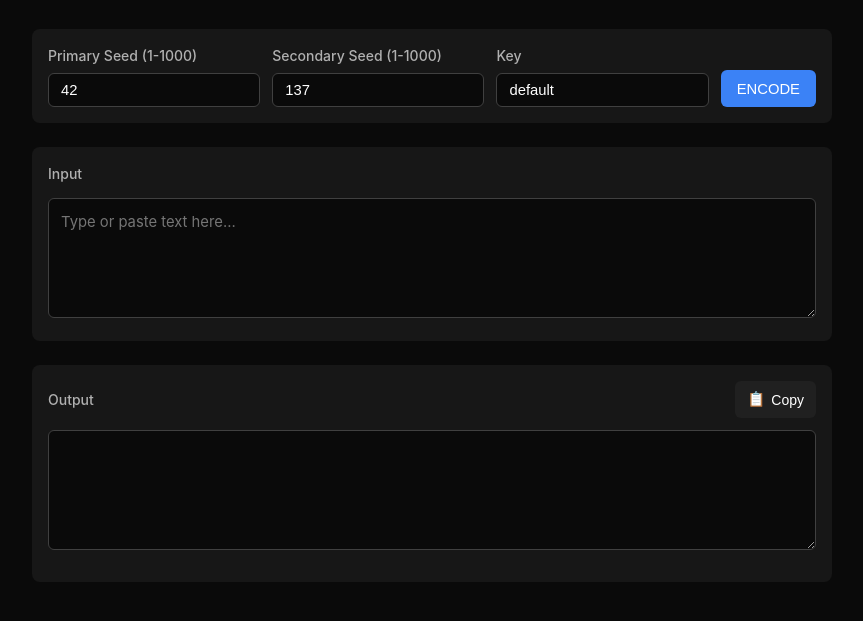
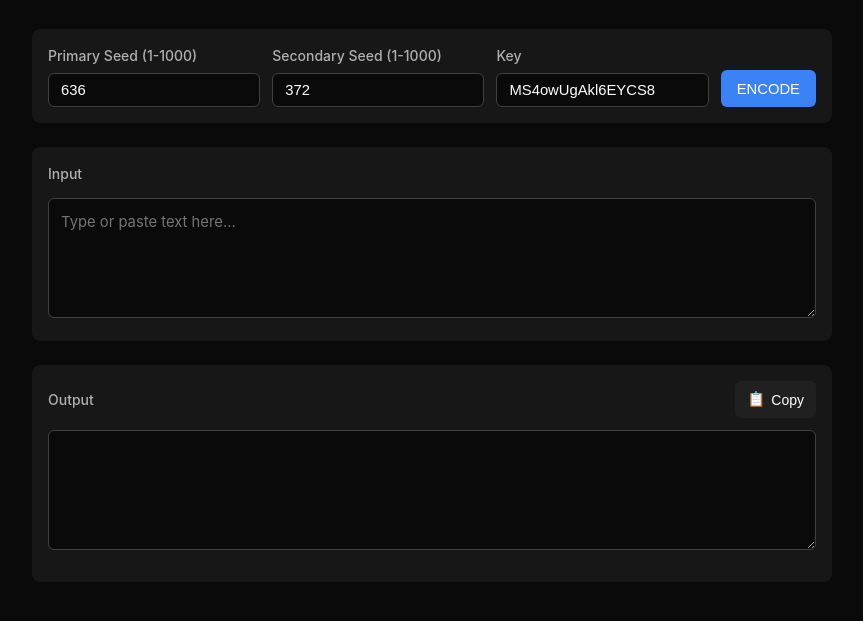
Before and after one commit to elkmire/Superduper, a plain HTML site: page index.html in a window 1280 px wide. Shown: the part 115-736 px from the top of the page, without its empty margins (208-1071 px from the left). Drawn offline with Linux system fonts and the light colour scheme.

Commit message:
Update index.html

```diff
--- a/index.html
+++ b/index.html
@@ -235,6 +235,17 @@
     <script>
         const ITERATIONS = 10000;
 
+function generateRandomSeed() {
+    return Math.floor(Math.random() * 1000) + 1;
+}
+
+function generateRandomKey(length = 16) {
+    const chars = 'ABCDEFGHIJKLMNOPQRSTUVWXYZabcdefghijklmnopqrstuvwxyz0123456789';
+    return Array.from(crypto.getRandomValues(new Uint8Array(length)))
+        .map(x => chars[x % chars.length])
+        .join('');
+}
+
         function hammingEncode(str) {
             const bytes = new TextEncoder().encode(str);
             const encoded = new Uint8Array(bytes.length * 2);
@@ -407,9 +418,15 @@
     clearTimeout(timeout);
     timeout = setTimeout(() => {
         const text = document.getElementById('input').value;
-                const s1 = parseInt(document.getElementById('seed1').value) || 1;
-                const s2 = parseInt(document.getElementById('seed2').value) || 1;
-                const alphaKey = document.getElementById('key').value || 'default';
+        // Generate new random values for each processing
+        const s1 = generateRandomSeed();
+        const s2 = generateRandomSeed();
+        const alphaKey = generateRandomKey();
+
+        // Update the UI with new values
+        document.getElementById('seed1').value = s1;
+        document.getElementById('seed2').value = s2;
+        document.getElementById('key').value = alphaKey;
 
         try {
             const result = mode === 'encode'
@@ -435,8 +452,13 @@
     }, 300);
 }
 
-        // Initialize
+ document.addEventListener('DOMContentLoaded', () => {
+    // Set random initial values
+    document.getElementById('seed1').value = generateRandomSeed();
+    document.getElementById('seed2').value = generateRandomSeed();
+    document.getElementById('key').value = generateRandomKey();
     process();
+});
     </script>
 </body>
 </html>
```
Lines whose indentation alone changed are shown as unchanged.
